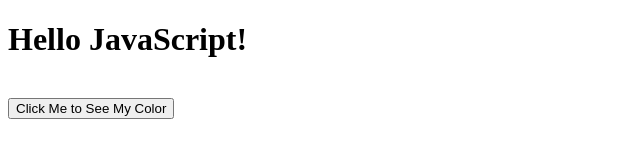
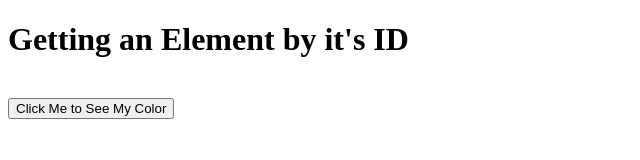
Before and after one commit to elija33/RowanCsAssignment9, a plain HTML site: page index.html in a window 1280 px wide. Shown: the whole page, without its empty margins (0-640 px from the left). Drawn offline with Linux system fonts and the light colour scheme.

Commit message:
Update index.html

```diff
--- a/index.html
+++ b/index.html
@@ -8,7 +8,7 @@
     <h1 id="dom"></h1><br>
     <button type="button" onclick="myFunction()">Click Me to See My Color</button>
     <script>
-document.getElementById("dom").innerHTML = "Hello JavaScript!";
+document.getElementById("dom").innerHTML = "Getting an Element by it's ID";
 </script>
   </body>
 </html>
```
